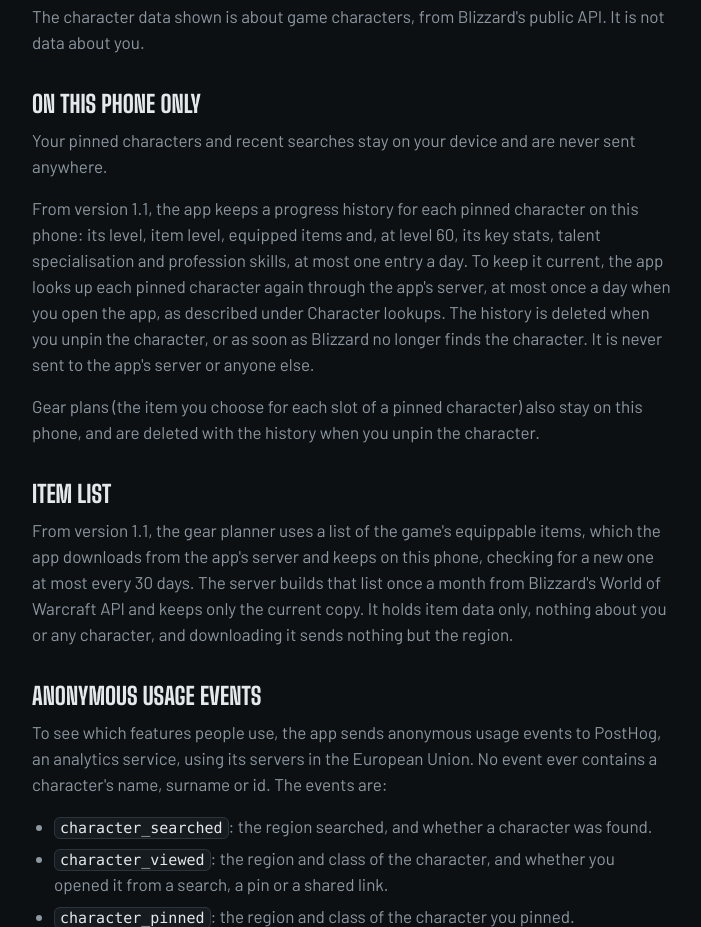
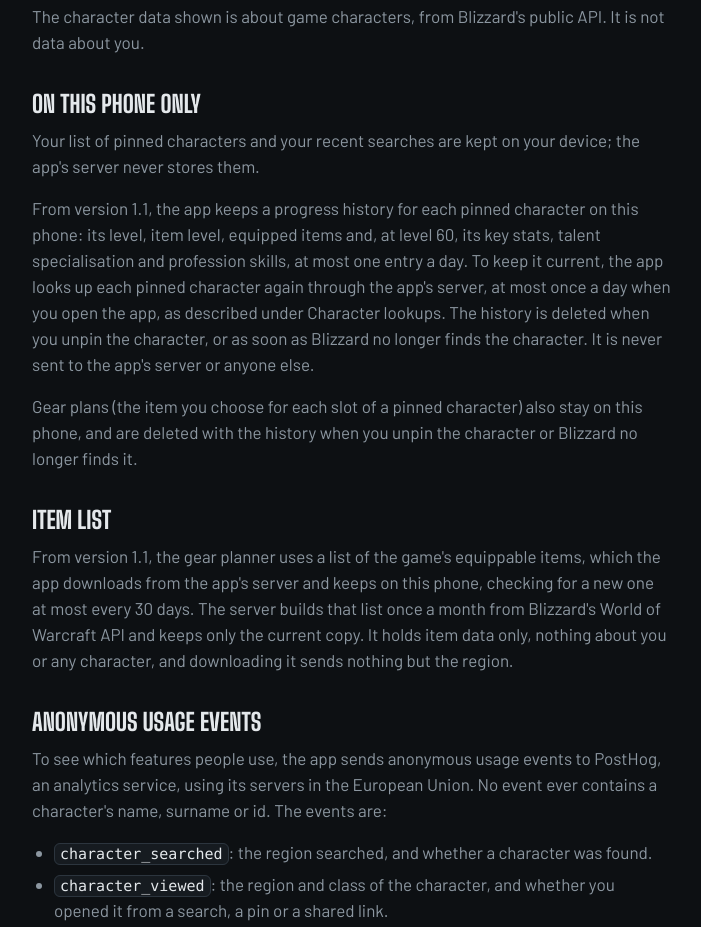
Before and after one commit to arnautresserras/armory-site, a plain HTML site: page privacy.html in a window 1280 px wide. Shown: the part 833-1760 px from the top of the page, without its empty margins (288-989 px from the left). Drawn offline with Linux system fonts and the light colour scheme.

Commit message:
Privacy: pinned names do go to the server for lookups; plans also go when Blizzard no longer finds the character
Co-Authored-By: Claude Opus 5.5 <noreply@anthropic.com>
Claude-Session: https://claude.ai/code/session_019Qb7F3ZHcs1zy3thtRAntH

```diff
--- a/privacy.html
+++ b/privacy.html
@@ -108,9 +108,9 @@
   <p>The character data shown is about game characters, from Blizzard's public API. It is not data about you.</p>
 
   <h2>On this phone only</h2>
-  <p>Your pinned characters and recent searches stay on your device and are never sent anywhere.</p>
+  <p>Your list of pinned characters and your recent searches are kept on your device; the app's server never stores them.</p>
   <p>From version 1.1, the app keeps a progress history for each pinned character on this phone: its level, item level, equipped items and, at level 60, its key stats, talent specialisation and profession skills, at most one entry a day. To keep it current, the app looks up each pinned character again through the app's server, at most once a day when you open the app, as described under Character lookups. The history is deleted when you unpin the character, or as soon as Blizzard no longer finds the character. It is never sent to the app's server or anyone else.</p>
-  <p>Gear plans (the item you choose for each slot of a pinned character) also stay on this phone, and are deleted with the history when you unpin the character.</p>
+  <p>Gear plans (the item you choose for each slot of a pinned character) also stay on this phone, and are deleted with the history when you unpin the character or Blizzard no longer finds it.</p>
 
   <h2>Item list</h2>
   <p>From version 1.1, the gear planner uses a list of the game's equippable items, which the app downloads from the app's server and keeps on this phone, checking for a new one at most every 30 days. The server builds that list once a month from Blizzard's World of Warcraft API and keeps only the current copy. It holds item data only, nothing about you or any character, and downloading it sends nothing but the region.</p>
@@ -162,7 +162,7 @@
   <p>Usage events and diagnostic reports are not sold, and are not shared with anyone for advertising. They are used only to understand, fix and improve the app.</p>
 
   <h2>Retention</h2>
-  <p>Usage events are kept for as long as the analytics plan retains them, at most one year, and then deleted. Diagnostic reports are kept for as long as Sentry's plan retains them, and then deleted. Cached character answers expire after about an hour. Progress history and gear plans stay on your phone until you unpin the character or delete the app. The server's item list is replaced every month.</p>
+  <p>Usage events are kept for as long as the analytics plan retains them, at most one year, and then deleted. Diagnostic reports are kept for as long as Sentry's plan retains them, and then deleted. Cached character answers expire after about an hour. Progress history and gear plans stay on your phone until you unpin the character, Blizzard no longer finds it, or you delete the app. The server's item list is replaced every month.</p>
 
   <h2>Your choices</h2>
   <p>You can stop all collection by deleting the app, which also removes its progress history and gear plans. To ask about the data or request its deletion, email <span class="email">arnautresserras@gmail.com</span>. Because events and reports are anonymous, it helps to include roughly when you used the app.</p>
```
